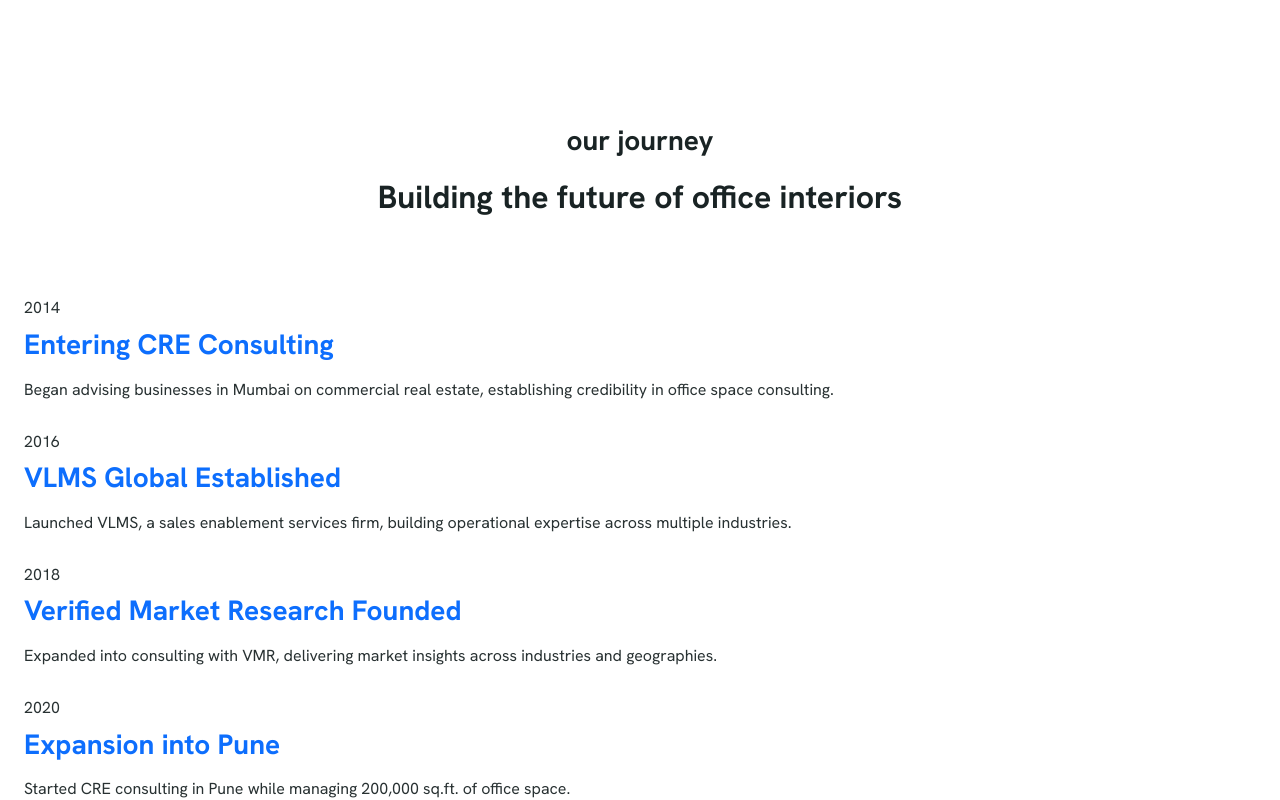
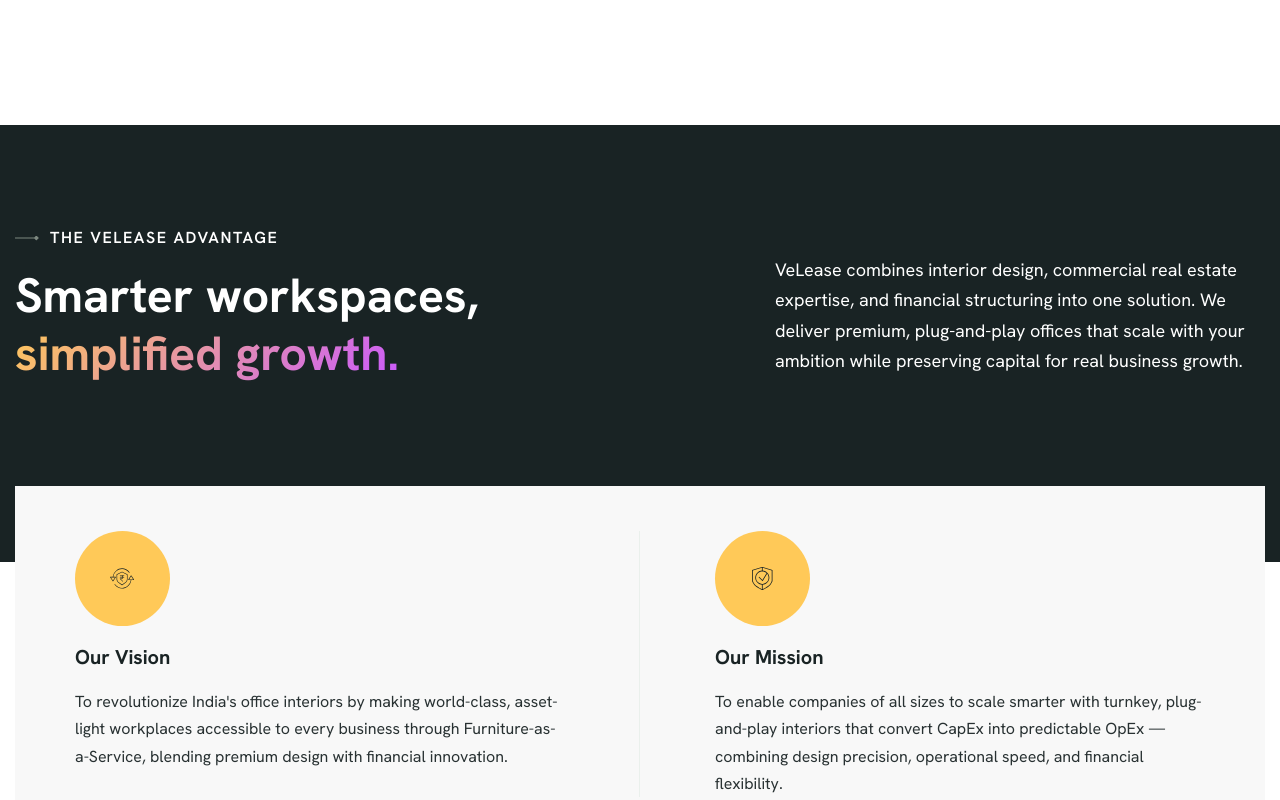
Before and after one commit to akashgbpp9/velease, a React (Create React App) app: page /about in a window 1280 px wide. Shown: the part 2060-2860 px from the top of the page. Built offline with nearby package versions, Linux system fonts and the light colour scheme.

Commit message:
Comment out CompanyTimeline component in About page for future consideration

```diff
--- a/src/pages/About.tsx
+++ b/src/pages/About.tsx
@@ -100,7 +100,7 @@
       <AboutUsSection imageRefs={imageRefs} counterRefs={counterRefs} />
 
       {/* Company Timeline Section */}
-      <CompanyTimeline imageRefs={imageRefs} />
+      {/* <CompanyTimeline imageRefs={imageRefs} /> */}
 
       {/* Vision Mission Section */}
       <VisionMissionSection imageRefs={imageRefs} />
```
